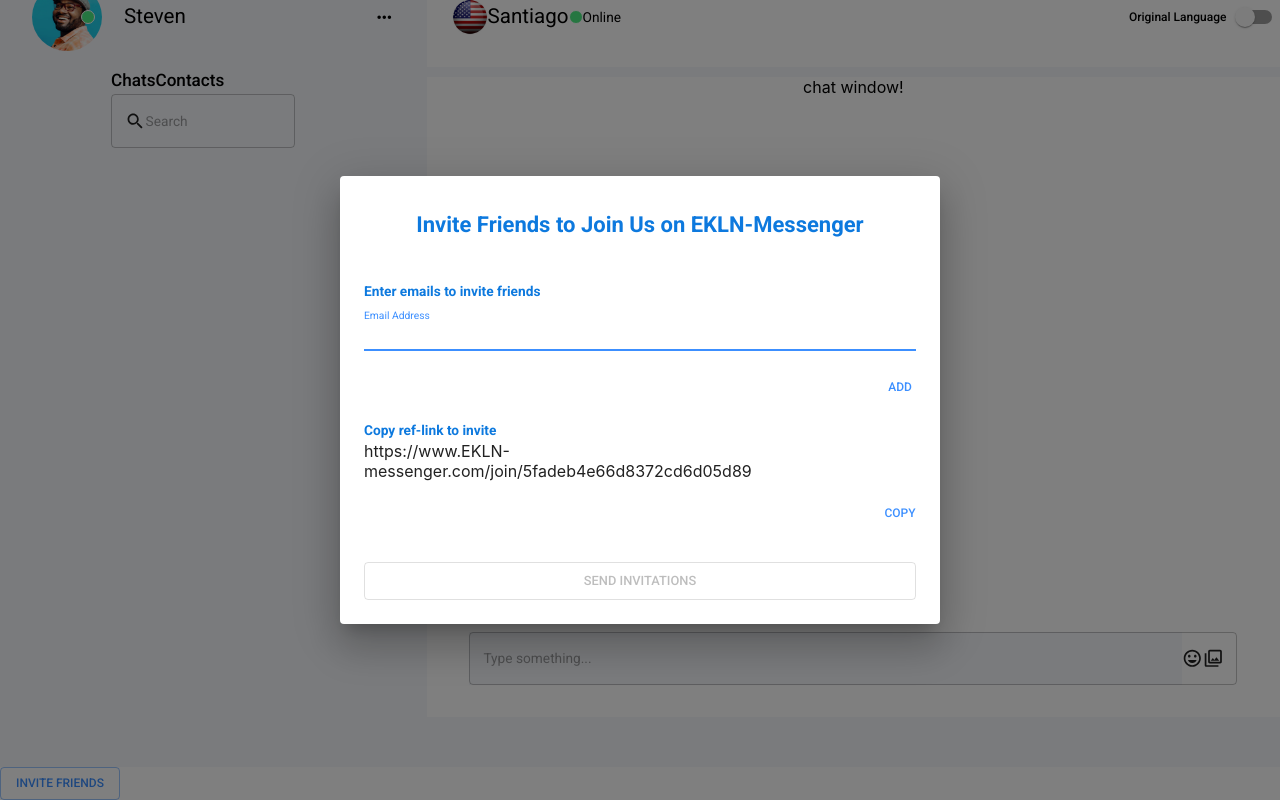
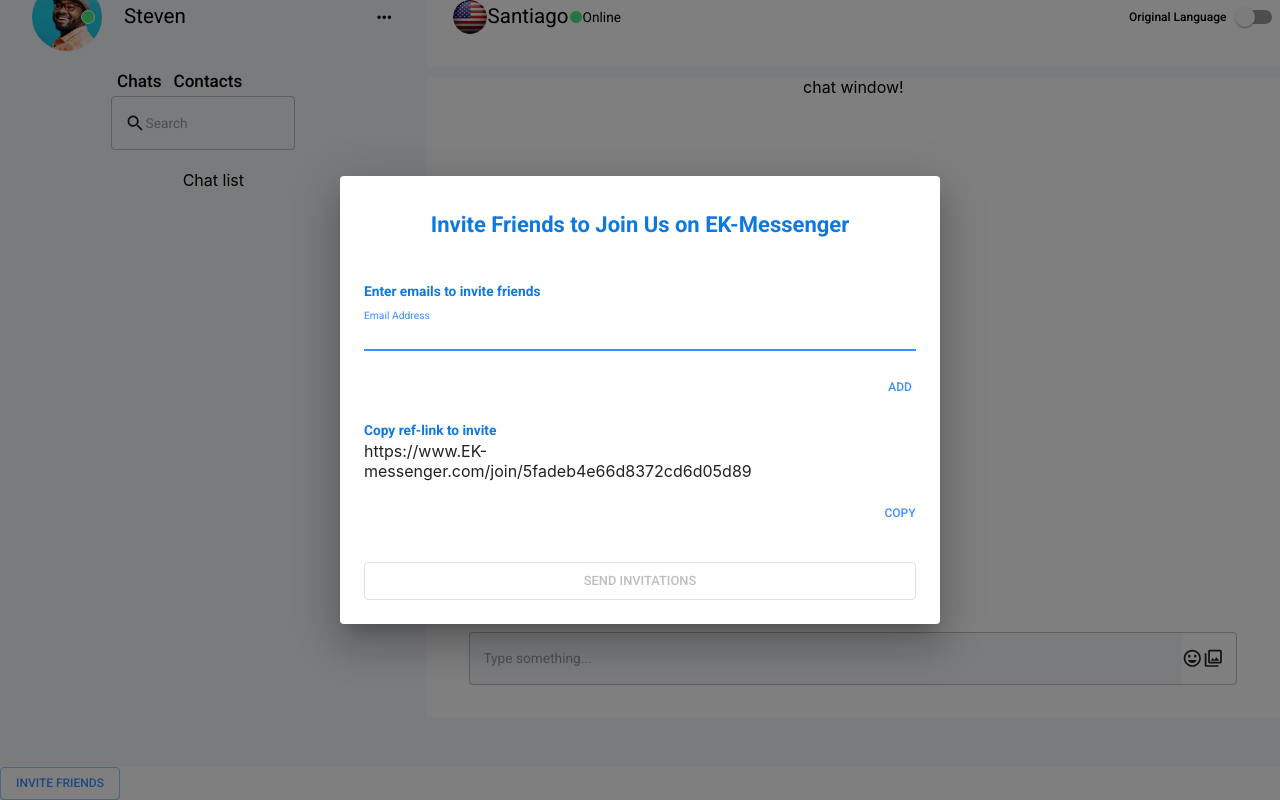
Before and after one commit to peacebonez/world-chat, a React (Create React App) app in the folder client/: page / in a window 1280 px wide. Both pictures are taken after a click on the button "INVITE FRIENDS". Shown: the part 33-833 px from the top of the page. Built offline with nearby package versions, Linux system fonts and the light colour scheme.

Commit message:
stateful chat and contact buttons

```diff
--- /dev/null
+++ b/client/src/components/ChatList.js
@@ -0,0 +1,10 @@
+import React from "react";
+import PropTypes from "prop-types";
+
+const ChatList = (props) => {
+  return <div>Chat list</div>;
+};
+
+ChatList.propTypes = {};
+
+export default ChatList;
--- /dev/null
+++ b/client/src/components/Contacts.js
@@ -0,0 +1,10 @@
+import React from "react";
+import PropTypes from "prop-types";
+
+const Contacts = (props) => {
+  return <div>Contacts</div>;
+};
+
+Contacts.propTypes = {};
+
+export default Contacts;
--- a/client/src/components/Invitation.js
+++ b/client/src/components/Invitation.js
@@ -53,7 +53,7 @@
   const [open, setOpen] = useState(false);
   //retrieve user object from DB and set ID
   const [inviteUrl, setID] = useState(
-    "https://www.EKLN-messenger.com/join/" + userId
+    "https://www.EK-messenger.com/join/" + userId
   );
 
   /*generate unique id for URL */
@@ -165,7 +165,7 @@
         fullWidth={true}
       >
         <Typography className={classes.invitationDialogueTitle}>
-          Invite Friends to Join Us on EKLN-Messenger
+          Invite Friends to Join Us on EK-Messenger
         </Typography>
         <DialogContent>
           <Typography className={classes.invitationDialogueP}>
--- a/client/src/components/SideBarSearch.js
+++ b/client/src/components/SideBarSearch.js
@@ -13,18 +13,31 @@
       background: theme.palette.primary.gray,
     },
   },
+  noStyleBtn: {
+    border: "none",
+    background: "none",
+    outline: "none",
+    cursor: "pointer",
+  },
 }));
 
-const SideBarSearch = (props) => {
+const SideBarSearch = ({ setChatShown }) => {
   const classes = useStyles();
   return (
     <div>
+      <button className={classes.noStyleBtn} onClick={() => setChatShown(true)}>
         <Typography display="inline" variant="h6">
           Chats
         </Typography>
+      </button>
+      <button
+        className={classes.noStyleBtn}
+        onClick={() => setChatShown(false)}
+      >
         <Typography display="inline" variant="h6">
           Contacts
         </Typography>
+      </button>
       <div className={classes.chatInput}>
         <form noValidate autoComplete="off">
           <TextField
--- a/client/src/components/Sidebar.js
+++ b/client/src/components/Sidebar.js
@@ -1,9 +1,11 @@
-import React from "react";
+import React, { useState } from "react";
 import { makeStyles } from "@material-ui/core/styles";
 import PropTypes from "prop-types";
 
 import SideBarHeader from "./SideBarHeader";
 import SideBarSearch from "./SideBarSearch";
+import Contacts from "./Contacts";
+import ChatList from "./ChatList";
 
 const useStyles = makeStyles((theme) => ({
   sideBar: {
@@ -18,11 +20,13 @@
 }));
 
 const Sidebar = (props) => {
+  const [chatShown, setChatShown] = useState(true);
   const classes = useStyles();
   return (
     <div className={classes.sideBar}>
       <SideBarHeader />
-      <SideBarSearch />
+      <SideBarSearch setChatShown={setChatShown} />
+      {chatShown ? <ChatList /> : <Contacts />}
     </div>
   );
 };
```
Lines whose indentation alone changed are shown as unchanged.
